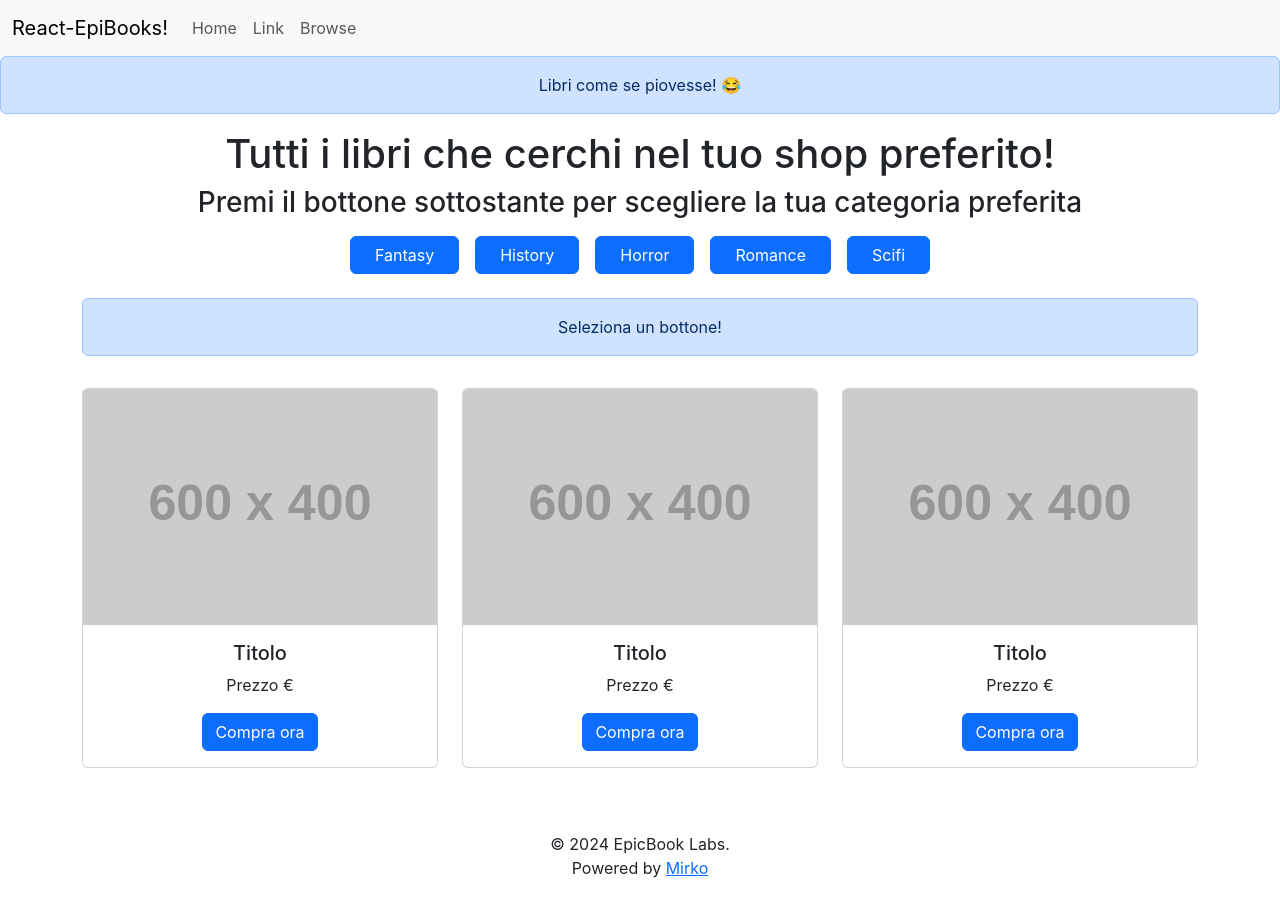
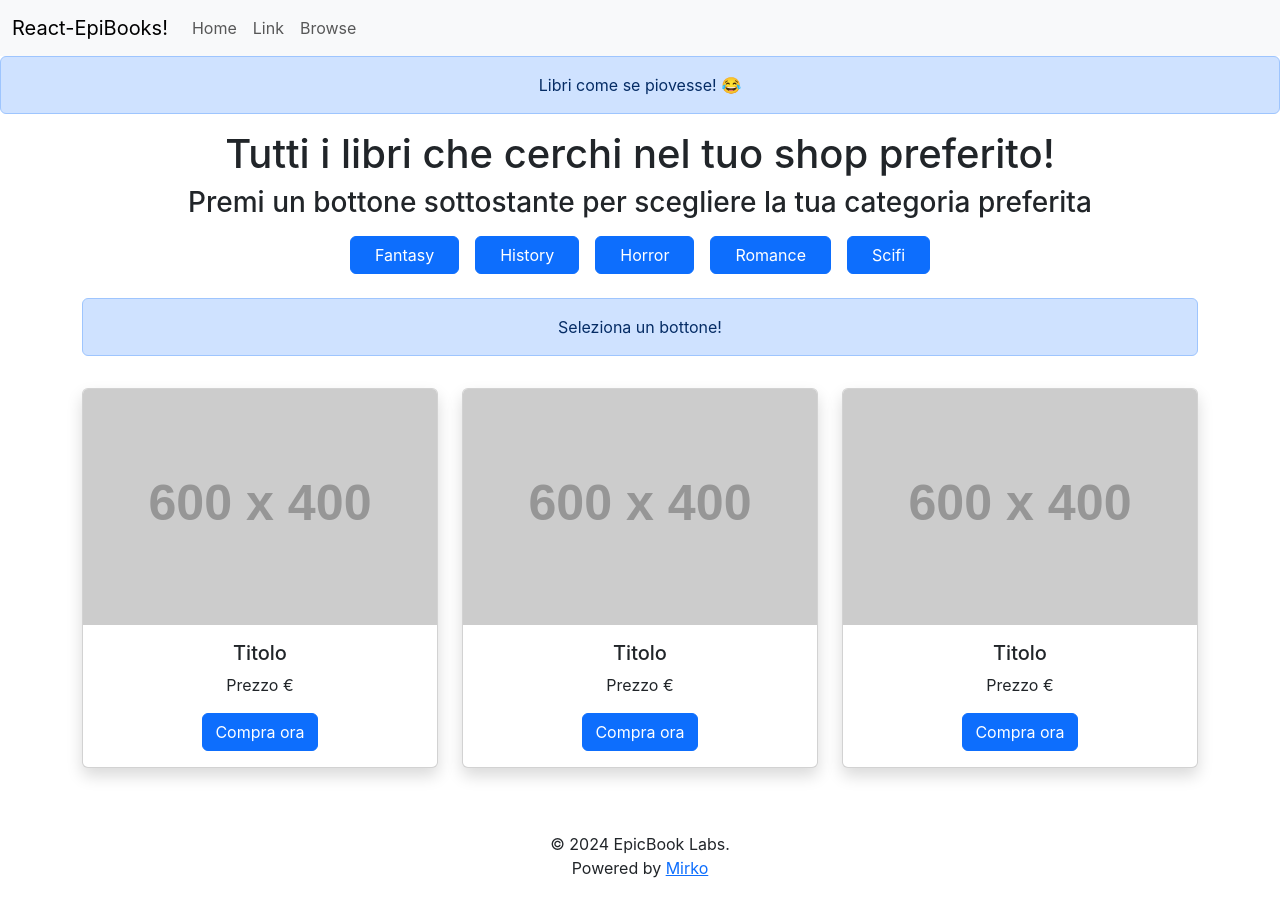
Before and after one commit to mirkoabozzi/S9L2, a React (Create React App) app: page / in a window 1280 px wide. Shown: the top 916 px of the page. Built offline with nearby package versions, Linux system fonts and the light colour scheme.

Commit message:
card shadow

```diff
--- a/src/components/AllTheBooks.jsx
+++ b/src/components/AllTheBooks.jsx
@@ -13,7 +13,7 @@ class AllTheBooks extends Component {
   render() {
     return (
       <Container>
-        <h3>Premi il bottone sottostante per scegliere la tua categoria preferita</h3>
+        <h3>Premi un bottone sottostante per scegliere la tua categoria preferita</h3>
         <Button className="m-2 px-4" onClick={() => this.setState({ categorySelected: fantasyBooks })}>
           Fantasy
         </Button>
@@ -35,7 +35,7 @@ class AllTheBooks extends Component {
             {this.state.categorySelected.map((book) => {
               return (
                 <Col kay={book.asin} sm="12" md="6" lg="4" xxl="3">
-                  <Card className="my-3">
+                  <Card className="my-3 shadow">
                     <Card.Img variant="top" style={{ aspectRatio: 3 / 4 }} src={book.img} />
                     <Card.Body>
                       <Card.Title className="text-truncate">{book.title}</Card.Title>
@@ -52,7 +52,7 @@ class AllTheBooks extends Component {
             <Alert className="mt-3">Seleziona un bottone!</Alert>
             <Row>
               <Col sm="12" md="6" lg="4">
-                <Card className="my-3">
+                <Card className="my-3 shadow">
                   <Card.Img variant="top" src="https://placehold.co/600x400" />
                   <Card.Body>
                     <Card.Title>Titolo</Card.Title>
@@ -62,7 +62,7 @@ class AllTheBooks extends Component {
                 </Card>
               </Col>
               <Col sm="12" md="6" lg="4">
-                <Card className="my-3">
+                <Card className="my-3 shadow">
                   <Card.Img variant="top" src="https://placehold.co/600x400" />
                   <Card.Body>
                     <Card.Title>Titolo</Card.Title>
@@ -72,7 +72,7 @@ class AllTheBooks extends Component {
                 </Card>
               </Col>
               <Col sm="12" md="6" lg="4">
-                <Card className="my-3">
+                <Card className="my-3 shadow">
                   <Card.Img variant="top" src="https://placehold.co/600x400" />
                   <Card.Body>
                     <Card.Title>Titolo</Card.Title>
```
